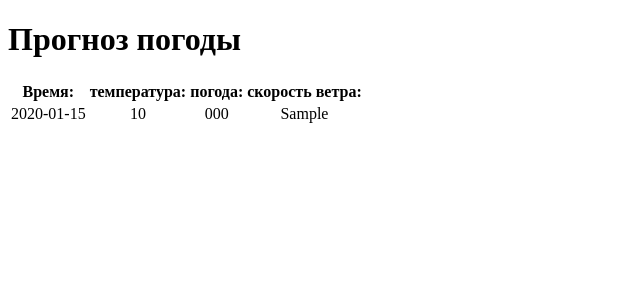
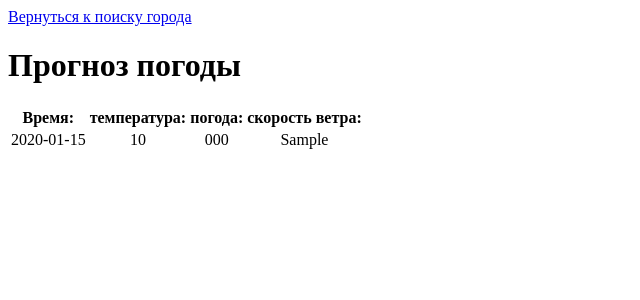
Before and after one commit to pandser/o_complex_test, a Django app: template backend/templates/weather.html in a window 1280 px wide. Shown: the top 300 px of the page, without its empty margins (0-640 px from the left). Run offline with Django 5.2, Linux system fonts and the light colour scheme; the template is opened without the code that fills it: most values are stand-ins (such as "Sample title", 1, 10 or a date in 2020).

Commit message:
update weather template

```diff
--- a/backend/templates/weather.html
+++ b/backend/templates/weather.html
@@ -6,6 +6,11 @@
     <meta name="viewport" content="width=device-width, initial-scale=1.0">
     <title>Прогноз погоды</title>
 </head>
+<header>
+    <a href="{% url 'app:search' %}">
+        Вернуться к поиску города
+    </a>
+</header>
 <body>
     <h1>Прогноз погоды</h1>
     {% if error %}
```
